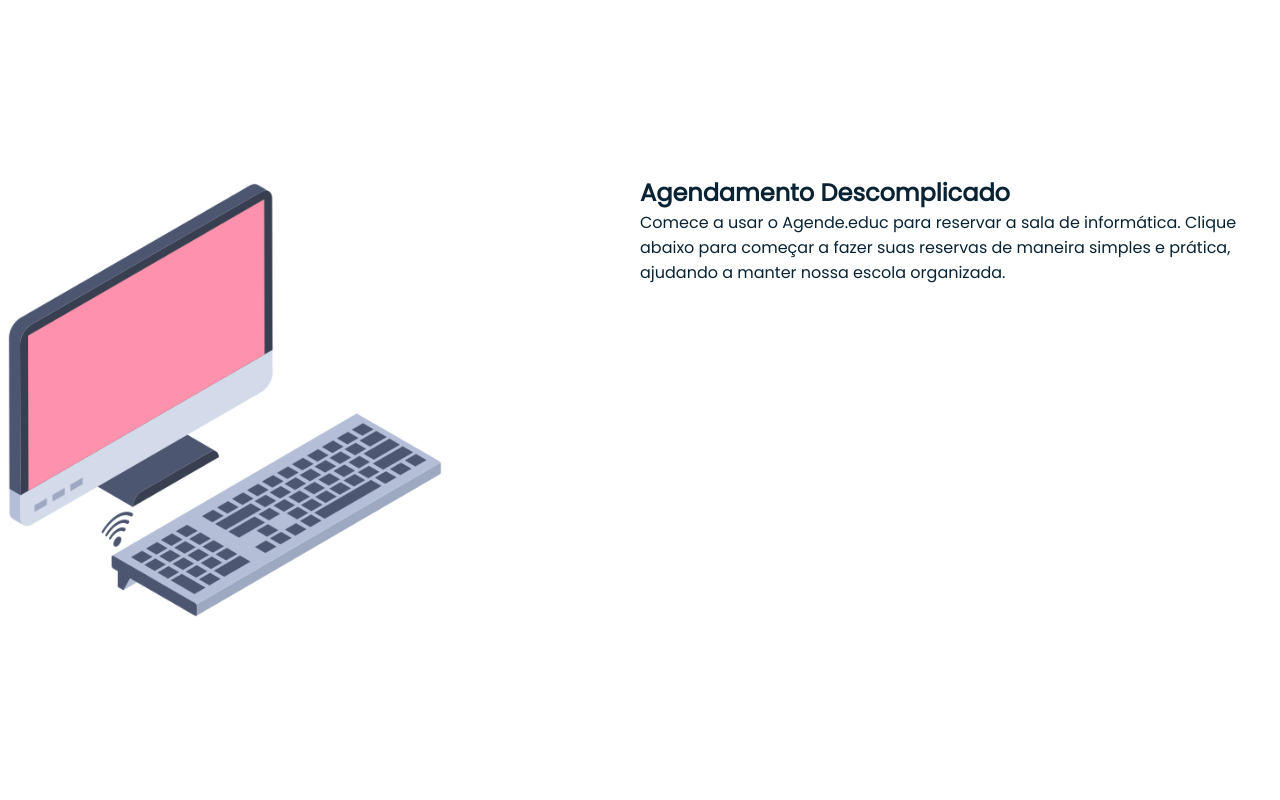
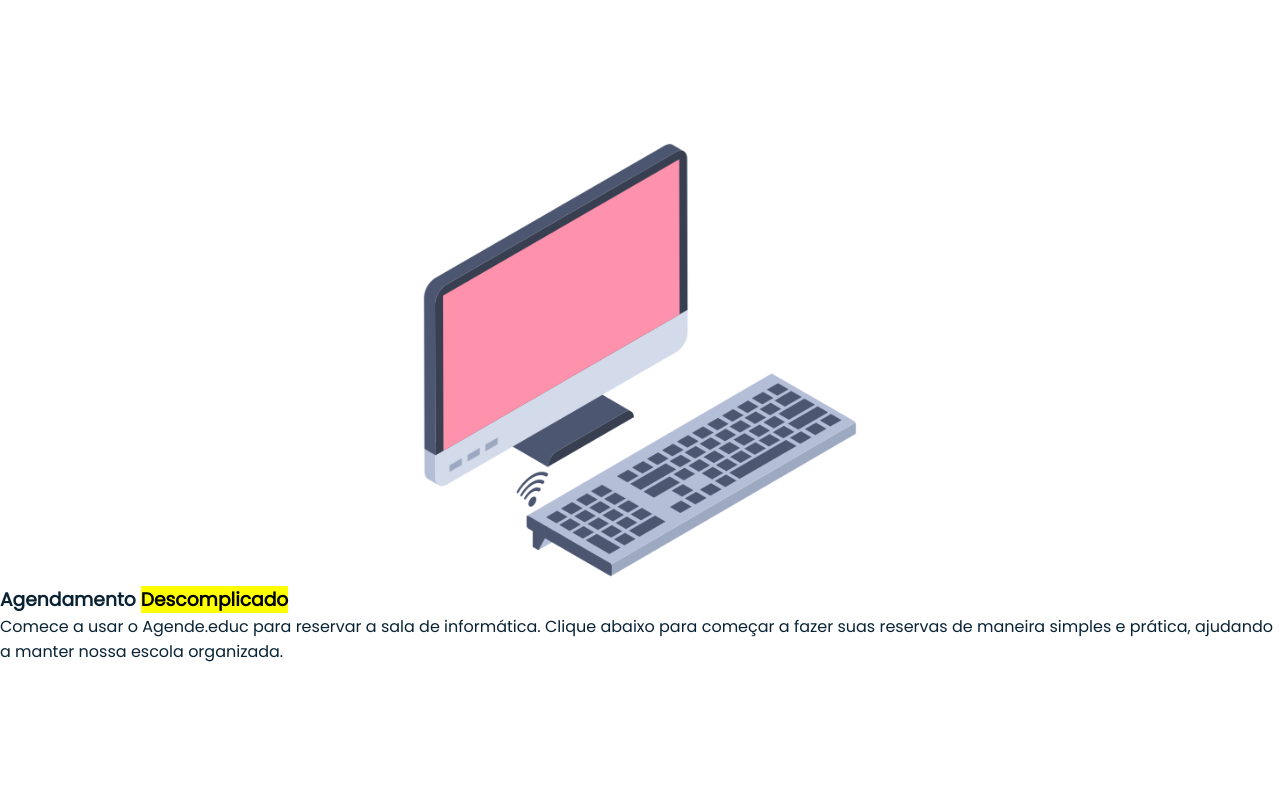
Before and after one commit to ADP087/Agendamento, a PHP site: page / in a window 1280 px wide; the page is wider, and only the part inside the window is pictured. Shown: the part 280-1080 px from the top of that part. Run offline with PHP 8.4, Linux system fonts and the light colour scheme.

Commit message:
Responsive layout

```diff
--- a/index.html
+++ b/index.html
@@ -9,9 +9,12 @@
     <link rel="icon" href="assets/1695400216631.png">
   <link href="https://fonts.googleapis.com/icon?family=Material+Icons"
     rel="stylesheet">
-    <title>Protótipo</title>
+<meta name="viewport" content="width=device-width, initial-scale=1.0, maximum-scale=1.0, user-scalable=no">
+    <title>Acessa JEM</title>
 </head>
 <body>
+
+    <!-- Cabeçalho -->
     <header>
       <img src="https://bkpsitecpsnew.blob.core.windows.net/uploadsitecps/sites/48/2024/03/etec_sao_paulo.png" alt="logo" class="logo" width="250px"/>
         <div class="social-media">
@@ -21,7 +24,10 @@
           /governosp
       </div>
     </header>
+
+    <!-- Menu de navegação -->
     <nav>
+      <i class="material-icons menuIcon" id="menuIcon">menu</i>
       <ul class="menu">
         <li>
           <a href="#inicio">Início</a>
@@ -40,13 +46,15 @@
         </button>
       </div>
     </nav>
+
+    <!-- Conteúdo principal -->
     <main>
       <section class="main-header">
         <img src="./assets/computador-de-mesa.png">
-        <div class="main-header-text">
-          <h1>Agendamento Descomplicado</h1>
-          <p>Comece a usar o Agende.educ para reservar a sala de informática. Clique abaixo para começar a fazer suas reservas de maneira simples e prática, ajudando a manter nossa escola organizada.</p>
-        </div>
+        <article class="main-header-text">
+          <h1 class="main-header-title">Agendamento <mark>Descomplicado</mark></h1>
+          <p class="main-header-description">Comece a usar o Agende.educ para reservar a sala de informática. Clique abaixo para começar a fazer suas reservas de maneira simples e prática, ajudando a manter nossa escola organizada.</p>
+        </article>
       </section>
     </main>
     <footer>
--- a/style.css
+++ b/style.css
@@ -2,6 +2,7 @@
 :root{
   --color-black: #092335;
   --color-dark-black: #051423;
+  --color-light-black: #123245;;
   --color-white: #fff;
 }
 
@@ -129,8 +139,10 @@
 }
 
 main .main-header{
-    display: grid;
-    grid-template-columns: 1fr 1fr;
+    display: flex;
+    justify-content: center;
+    align-items: center;
+    flex-wrap: wrap;
     width: 100%;
     padding: 45px 50px;
 }
```
Also changed, not shown: other parts of style.css (+64 -0 lines).
